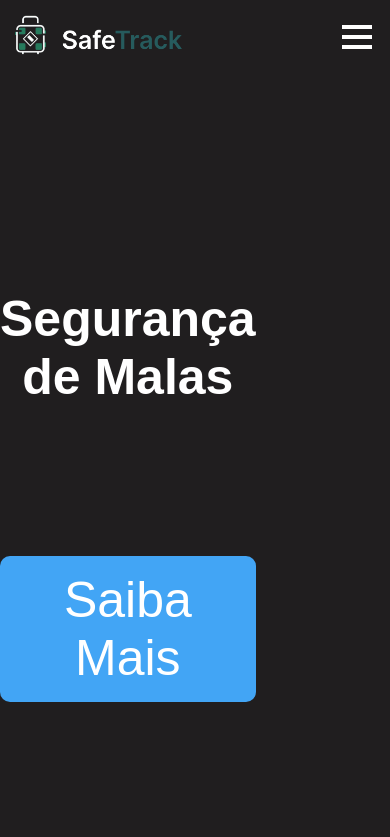
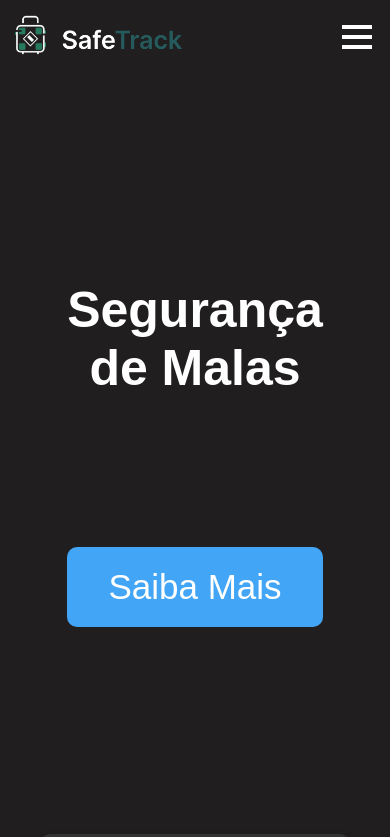
Before and after one commit to Leopardeco/tcc-safetrack, a React (Vite) app: page / in a window 390 px wide. Shown: the top 837 px of the page. Built offline with nearby package versions, Linux system fonts and the light colour scheme; a web font is replaced by a local one.

Commit message:
home responsivo e responsividade terminada

```diff
--- a/src/styles/Home.styles.js
+++ b/src/styles/Home.styles.js
@@ -11,30 +11,15 @@ export const MainContainer = styled.div`
     display: flex;
     align-items: center;
     justify-content: space-around;
-    height: 100vh;
+    height: 90vh;
     width: 100vw;
 
-    @media (max-width: 768px) {
-      text-align: center;
-      width: 100vw;
 
-      img{
-        visibility: hidden;
-      }
-
-      .text-button-container h1 {
-        font-size:15rem;
-      }
-
-
-
-
-    }
-
-    div.text-button-container {
+    .text-button-container {
     display: flex;
     flex-direction: column;
     align-items: center;
+    margin-left: 5rem;
 
     h1 {
       font-size:75px;
@@ -46,10 +31,14 @@ export const MainContainer = styled.div`
       background-color:${props => props.theme.buttonCollor};
       color: #fff;
       font-size:50px;
-      padding:15px 30px;
+      width: 100%;
+      height: 8rem;
       border-radius: 10px;
       cursor: pointer;
       text-decoration: none;
+      display: flex;
+      align-items: center;
+      justify-content: center;
     }
 
     a:hover{
@@ -58,11 +47,22 @@ export const MainContainer = styled.div`
     }
 
     @media (max-width: 768px) {
+      margin-left: 0;
+
 
       h1{
 
         font-size:5rem;
         text-align: center;
+      }
+
+      a{
+        font-size: 3.5rem;
+      }
+
+      img{
+        display:none;
+
       }
     }
   }
@@ -70,6 +70,11 @@ export const MainContainer = styled.div`
   img {
     max-width: 70%;
     height: auto;
+    display: block;
+
+    @media (max-width: 768px) {
+      display: none;
+    }
   }
 `
 
```
